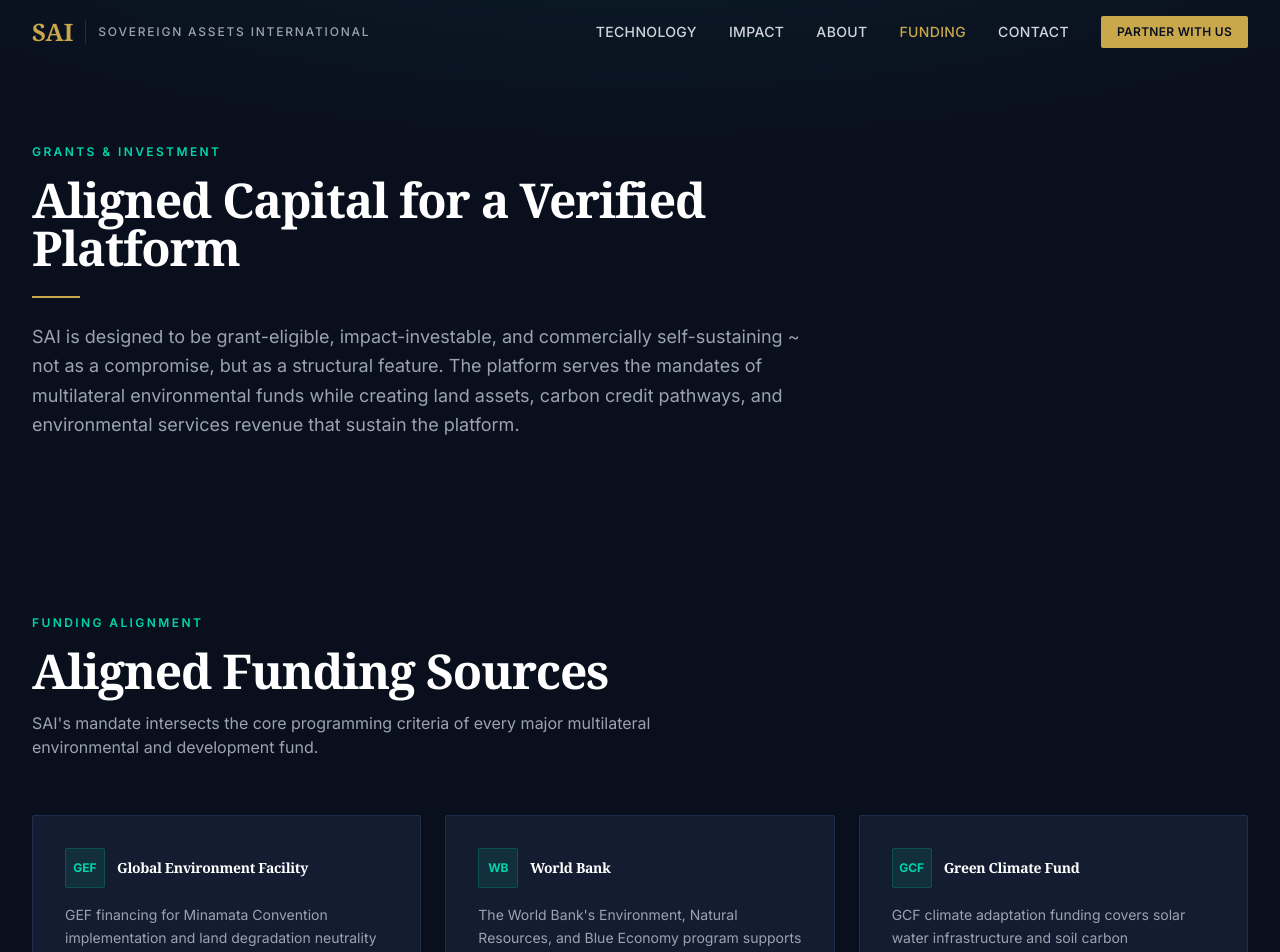
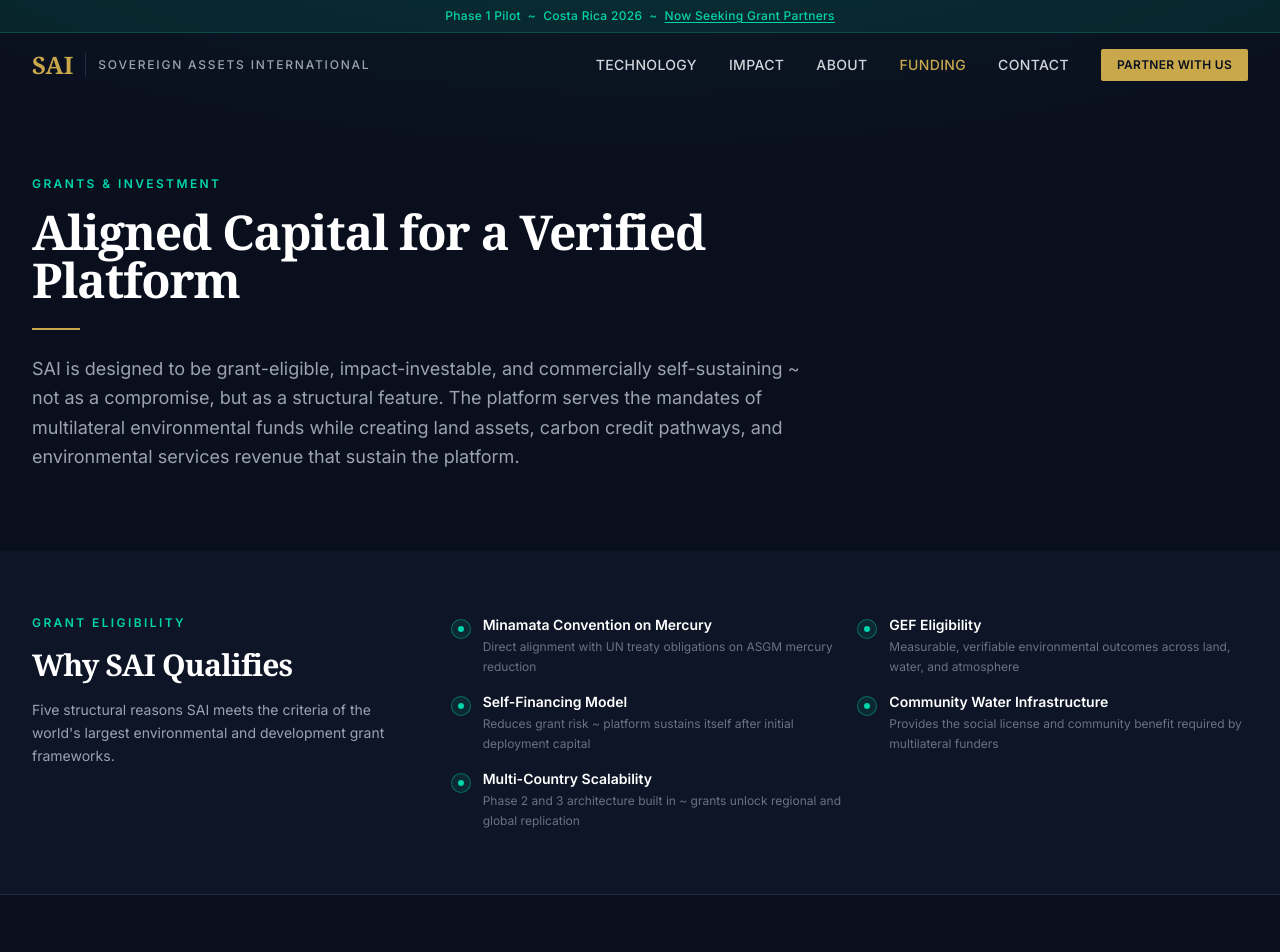
Before and after one commit to Lordshrrred/SovereignAssetsInternational, a Next.js app: page /funding in a window 1280 px wide. Shown: the top 952 px of the page. Built offline with nearby package versions, Linux system fonts and the light colour scheme.

Commit message:
update tagline, stats, announcement bar, funding qualifications

```diff
--- a/app/about/page.tsx
+++ b/app/about/page.tsx
@@ -78,7 +78,7 @@
   return (
     <>
       {/* Hero */}
-      <section className="pt-36 pb-20 bg-navy relative overflow-hidden">
+      <section className="pt-44 pb-20 bg-navy relative overflow-hidden">
         <div className="absolute inset-0 bg-[radial-gradient(ellipse_70%_50%_at_50%_-20%,rgba(201,168,76,0.06),transparent)]" />
         <div className="relative max-w-7xl mx-auto px-4 sm:px-6 lg:px-8">
           <motion.div initial="hidden" animate="show" variants={fadeUp} className="max-w-3xl">
--- a/app/contact/page.tsx
+++ b/app/contact/page.tsx
@@ -69,7 +69,7 @@
   return (
     <>
       {/* Hero */}
-      <section className="pt-36 pb-20 bg-navy relative overflow-hidden">
+      <section className="pt-44 pb-20 bg-navy relative overflow-hidden">
         <div className="absolute inset-0 bg-[radial-gradient(ellipse_70%_50%_at_50%_-20%,rgba(201,168,76,0.06),transparent)]" />
         <div className="relative max-w-7xl mx-auto px-4 sm:px-6 lg:px-8">
           <motion.div initial="hidden" animate="show" variants={fadeUp} className="max-w-3xl">
@@ -311,7 +311,7 @@
         <div className="max-w-7xl mx-auto px-4 sm:px-6 lg:px-8">
           <div className="text-center">
             <p className="text-gray-400 text-lg font-display italic mb-2">
-              "Roots in the Earth. Capital in the Future."
+              "From Liability to Legacy."
             </p>
             <p className="text-gray-600 text-sm">Sovereign Assets International ~ GeoNano R&D LLC</p>
           </div>
--- a/app/funding/page.tsx
+++ b/app/funding/page.tsx
@@ -112,7 +112,7 @@
   return (
     <>
       {/* Hero */}
-      <section className="pt-36 pb-20 bg-navy relative overflow-hidden">
+      <section className="pt-44 pb-20 bg-navy relative overflow-hidden">
         <div className="absolute inset-0 bg-[radial-gradient(ellipse_70%_50%_at_50%_-20%,rgba(0,212,170,0.07),transparent)]" />
         <div className="relative max-w-7xl mx-auto px-4 sm:px-6 lg:px-8">
           <motion.div initial="hidden" animate="show" variants={fadeUp} className="max-w-3xl">
@@ -127,6 +127,64 @@
               serves the mandates of multilateral environmental funds while creating land assets,
               carbon credit pathways, and environmental services revenue that sustain the platform.
             </p>
+          </motion.div>
+        </div>
+      </section>
+
+      {/* Why SAI Qualifies */}
+      <section className="py-16 bg-navy-mid border-b border-navy-border">
+        <div className="max-w-7xl mx-auto px-4 sm:px-6 lg:px-8">
+          <motion.div
+            initial={{ opacity: 0, y: 20 }}
+            whileInView={{ opacity: 1, y: 0 }}
+            viewport={{ once: true }}
+            transition={{ duration: 0.6 }}
+            className="grid grid-cols-1 lg:grid-cols-3 gap-10 items-start"
+          >
+            <div>
+              <p className="section-label">Grant Eligibility</p>
+              <h2 className="text-3xl font-display font-bold text-white mb-4">
+                Why SAI Qualifies
+              </h2>
+              <p className="text-gray-400 text-sm leading-relaxed">
+                Five structural reasons SAI meets the criteria of the world's largest
+                environmental and development grant frameworks.
+              </p>
+            </div>
+            <ul className="lg:col-span-2 grid grid-cols-1 sm:grid-cols-2 gap-4">
+              {[
+                {
+                  title: 'Minamata Convention on Mercury',
+                  detail: 'Direct alignment with UN treaty obligations on ASGM mercury reduction',
+                },
+                {
+                  title: 'GEF Eligibility',
+                  detail: 'Measurable, verifiable environmental outcomes across land, water, and atmosphere',
+                },
+                {
+                  title: 'Self-Financing Model',
+                  detail: 'Reduces grant risk ~ platform sustains itself after initial deployment capital',
+                },
+                {
+                  title: 'Community Water Infrastructure',
+                  detail: 'Provides the social license and community benefit required by multilateral funders',
+                },
+                {
+                  title: 'Multi-Country Scalability',
+                  detail: 'Phase 2 and 3 architecture built in ~ grants unlock regional and global replication',
+                },
+              ].map((item) => (
+                <li key={item.title} className="flex gap-3 items-start">
+                  <span className="flex-none mt-1 w-5 h-5 rounded-full border border-teal/40 bg-teal/10 flex items-center justify-center">
+                    <span className="w-1.5 h-1.5 rounded-full bg-teal" />
+                  </span>
+                  <div>
+                    <p className="text-white text-sm font-semibold">{item.title}</p>
+                    <p className="text-gray-500 text-xs mt-0.5 leading-relaxed">{item.detail}</p>
+                  </div>
+                </li>
+              ))}
+            </ul>
           </motion.div>
         </div>
       </section>
--- a/app/impact/page.tsx
+++ b/app/impact/page.tsx
@@ -156,7 +156,7 @@
   return (
     <>
       {/* Hero */}
-      <section className="pt-36 pb-20 bg-navy relative overflow-hidden">
+      <section className="pt-44 pb-20 bg-navy relative overflow-hidden">
         <div className="absolute inset-0 bg-[radial-gradient(ellipse_70%_50%_at_50%_-20%,rgba(0,212,170,0.07),transparent)]" />
         <div className="relative max-w-7xl mx-auto px-4 sm:px-6 lg:px-8">
           <motion.div initial="hidden" animate="show" variants={fadeUp} className="max-w-3xl">
--- a/app/page.tsx
+++ b/app/page.tsx
@@ -13,11 +13,10 @@
   show: { transition: { staggerChildren: 0.12 } },
 }
 
-// TODO: replace with real data
 const stats = [
-  { value: '500kg+', label: 'Mercury Captured', sub: 'Across pilot deployments' },
-  { value: '12', label: 'Communities Served', sub: 'Direct beneficiaries' },
-  { value: '4', label: 'Countries Deployed', sub: 'Africa · South America · SE Asia' },
+  { value: 'Phase 1', label: 'Pilot Deployment', sub: 'Costa Rica 2026' },
+  { value: '3', label: 'Strategic Partners', sub: 'Scientific + Field + Engineering' },
+  { value: 'Minamata', label: 'Convention Aligned', sub: 'UN Mercury Treaty Compliant' },
 ]
 
 const pillars = [
@@ -60,7 +59,7 @@
 
 const partners = [
   { name: 'Aquatron USA', role: 'Water Technology' },
-  { name: 'Artisanal Gold Council', role: 'Field Standards' },
+  { name: 'Artisanal Mining Council', role: 'Mercury Reduction & Field Standards' },
   { name: 'University of Florida', role: 'Research Partner' },
   { name: 'Trident Agriculture Solutions', role: 'Land Regeneration' },
 ]
@@ -83,7 +82,7 @@
           }}
         />
 
-        <div className="relative max-w-7xl mx-auto px-4 sm:px-6 lg:px-8 text-center py-32">
+        <div className="relative max-w-7xl mx-auto px-4 sm:px-6 lg:px-8 text-center pt-44 pb-32">
           <motion.div variants={stagger} initial="hidden" animate="show" className="space-y-8">
             <motion.p variants={fadeUp} className="section-label">
               Global Environmental Remediation Platform
--- a/app/technology/page.tsx
+++ b/app/technology/page.tsx
@@ -148,7 +148,7 @@
   return (
     <>
       {/* Hero */}
-      <section className="pt-36 pb-20 bg-navy relative overflow-hidden">
+      <section className="pt-44 pb-20 bg-navy relative overflow-hidden">
         <div className="absolute inset-0 bg-[radial-gradient(ellipse_70%_50%_at_50%_-20%,rgba(0,212,170,0.07),transparent)]" />
         <div className="relative max-w-7xl mx-auto px-4 sm:px-6 lg:px-8">
           <motion.div initial="hidden" animate="show" variants={fadeUp} className="max-w-3xl">
--- a/components/Footer.tsx
+++ b/components/Footer.tsx
@@ -35,7 +35,7 @@
               remediation, resource recovery, and community infrastructure.
             </p>
             <p className="text-gold font-display text-lg italic">
-              "Roots in the Earth. Capital in the Future."
+              "From Liability to Legacy."
             </p>
             <p className="text-gray-600 text-xs mt-4 uppercase tracking-wider">
               GeoNano R&D LLC
--- a/components/Nav.tsx
+++ b/components/Nav.tsx
@@ -34,6 +34,15 @@
         scrolled ? 'bg-navy/95 backdrop-blur-md border-b border-navy-border' : 'bg-transparent'
       }`}
     >
+      {/* Announcement bar */}
+      <div className="bg-teal/10 border-b border-teal/20 text-center py-2 px-4">
+        <p className="text-teal text-xs font-medium tracking-wide">
+          Phase 1 Pilot &nbsp;~&nbsp; Costa Rica 2026 &nbsp;~&nbsp;{' '}
+          <a href="/funding" className="underline underline-offset-2 hover:text-teal-light transition-colors">
+            Now Seeking Grant Partners
+          </a>
+        </p>
+      </div>
       <nav className="max-w-7xl mx-auto px-4 sm:px-6 lg:px-8 h-16 flex items-center justify-between">
         {/* Logo */}
         <Link href="/" className="flex items-center gap-3 group">
```
Also changed, not shown: .claude/settings.json (added).
